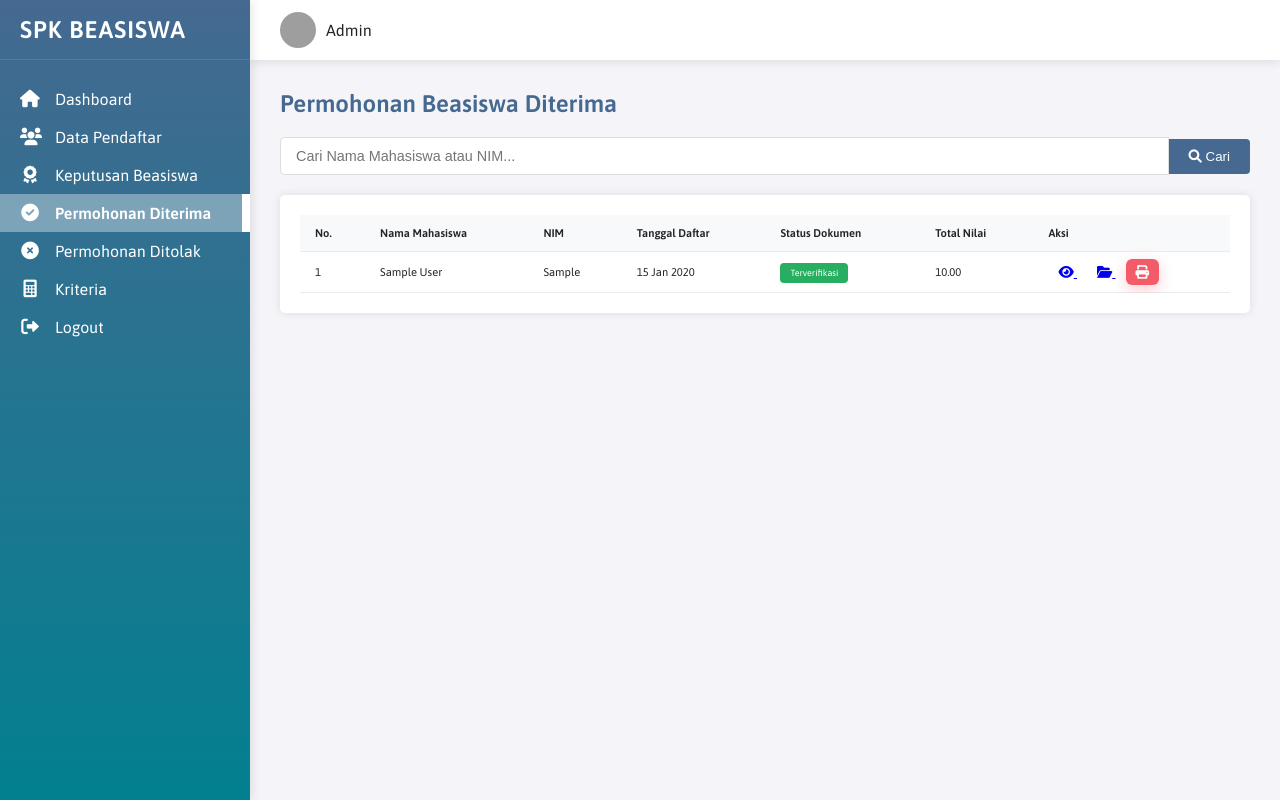
After one commit to almaids/spkwebsite, a PHP site: page /admin/permohonan_diterima.php in a window 1280 px wide. The commit adds this page. Run offline with PHP 8.4, Linux system fonts and the light colour scheme; the visitor is signed in with stand-in values (Sample User, id 1); tables that the repository leaves empty or names only in its code hold one stand-in row (values such as "Sample post"); grey boxes are pictures that could not be loaded.

Commit message:
add permohonan di terima & ditolak

```diff
--- a/admin/dashboard.php
+++ b/admin/dashboard.php
@@ -56,13 +56,13 @@
                 </a>
             </li>
             <li class="sidebar-menu-item">
-                <a href="permohonan-diterima.php">
+                <a href="permohonan_diterima.php">
                     <i class="fas fa-check-circle"></i>
                     <span>Permohonan Diterima</span>
                 </a>
             </li>
             <li class="sidebar-menu-item">
-                <a href="permohonan-ditolak.php">
+                <a href="permohonan_ditolak.php">
                     <i class="fas fa-times-circle"></i>
                     <span>Permohonan Ditolak</span>
                 </a>
--- a/admin/detail_pendaftar.php
+++ b/admin/detail_pendaftar.php
@@ -212,13 +212,13 @@ $conn->close();
                 </a>
             </li>
             <li class="sidebar-menu-item">
-                <a href="permohonan-diterima.php">
+                <a href="permohonan_diterima.php">
                     <i class="fas fa-check-circle"></i>
                     <span>Permohonan Diterima</span>
                 </a>
             </li>
             <li class="sidebar-menu-item">
-                <a href="permohonan-ditolak.php">
+                <a href="permohonan_ditolak.php">
                     <i class="fas fa-times-circle"></i>
                     <span>Permohonan Ditolak</span>
                 </a>
--- a/admin/dokumen.php
+++ b/admin/dokumen.php
@@ -399,13 +399,13 @@ $conn->close();
                 </a>
             </li>
             <li class="sidebar-menu-item">
-                <a href="#">
+                <a href="permohonan_diterima.php">
                     <i class="fas fa-award"></i>
                     <span>Permohonan Diterima</span>
                 </a>
             </li>
             <li class="sidebar-menu-item">
-                <a href="#">
+                <a href="permohonan_ditolak.php">
                     <i class="fas fa-chart-bar"></i>
                     <span>Permohonan Ditolak</span>
                 </a>
--- a/admin/keputusan.php
+++ b/admin/keputusan.php
@@ -227,13 +227,13 @@ $conn->close();
                 </a>
             </li>
             <li class="sidebar-menu-item">
-                <a href="permohonan-diterima.php">
+                <a href="permohonan_diterima.php">
                     <i class="fas fa-check-circle"></i>
                     <span>Permohonan Diterima</span>
                 </a>
             </li>
             <li class="sidebar-menu-item">
-                <a href="permohonan-ditolak.php">
+                <a href="permohonan_ditolak.php">
                     <i class="fas fa-times-circle"></i>
                     <span>Permohonan Ditolak</span>
                 </a>
--- /dev/null
+++ b/admin/permohonan_diterima.php
@@ -0,0 +1,288 @@
+<?php
+// Start session if not already started
+session_start();
+
+// Check if user is logged in, otherwise redirect to login page
+if (!isset($_SESSION['user_id'])) {
+    header("Location: login.php");
+    exit;
+}
+
+// Include database connection from config file
+require_once '../config.php';
+
+// Initialize search query
+$search = "";
+if (isset($_GET['search']) && !empty($_GET['search'])) {
+    $search = $_GET['search'];
+}
+
+// Get all accepted beasiswa applications data
+$query = "SELECT ba.id_app, ba.tanggal_daftar, ba.status_dokumen, ba.status_keputusan, ba.total_nilai,
+                 u.nama,
+                 m.id_mahasiswa, m.nim
+          FROM beasiswa_applications ba
+          JOIN mahasiswa m ON ba.mahasiswa_id = m.id_mahasiswa
+          JOIN users u ON m.user_id = u.id_user
+          WHERE ba.status_keputusan = 'diterima'";
+
+// Add search condition if search is not empty
+if (!empty($search)) {
+    $search = $conn->real_escape_string($search);
+    $query .= " AND (u.nama LIKE '%$search%' OR m.nim LIKE '%$search%')";
+}
+
+$query .= " ORDER BY ba.id_app DESC";
+
+$result = $conn->query($query);
+$diterima_list = [];
+
+if ($result->num_rows > 0) {
+    while ($row = $result->fetch_assoc()) {
+        $diterima_list[] = $row;
+    }
+}
+
+$conn->close();
+?>
+
+<!DOCTYPE html>
+<html lang="id">
+<head>
+    <meta charset="UTF-8">
+    <meta name="viewport" content="width=device-width, initial-scale=1.0">
+    <title>Permohonan Beasiswa Diterima - SPK Beasiswa</title>
+    <link href="https://cdnjs.cloudflare.com/ajax/libs/font-awesome/6.0.0-beta3/css/all.min.css" rel="stylesheet">
+    <link rel="stylesheet" href="../css/dashboard.css">
+    <style>
+    .page-header {
+        background-color: #f8f9fa;
+        padding: 20px 0;
+        margin-bottom: 30px;
+        border-bottom: 1px solid #dee2e6;
+    }
+    .data-container {
+        background-color: #fff;
+        border-radius: 5px;
+        box-shadow: 0 0 10px rgba(0,0,0,0.1);
+        padding: 20px;
+        margin-bottom: 30px;
+        font-size: 1rem;
+    }
+    .table-responsive {
+        overflow-x: auto;
+    }
+    .table {
+        font-size: 0.700rem; /* Smaller font for the table */
+    }
+    .badge-status {
+        color: white;
+        padding: 5px 10px;
+        border-radius: 4px;
+        font-size: 0.8em;
+    }
+    .badge-diterima, .badge-terverifikasi {
+        background-color: #27ae60;
+    }
+    .badge-ditolak {
+        background-color: #e74c3c;
+    }
+    .badge-diproses, .badge-sedang-diverifikasi {
+        background-color: #f39c12;
+    }
+    .badge-belum-diproses, .badge-belum-lengkap {
+        background-color: #95a5a6;
+    }
+    </style>
+</head>
+<body>
+    <!-- Sidebar -->
+    <div class="sidebar">
+        <div class="sidebar-header">
+            <div class="sidebar-logo">SPK Beasiswa</div>
+        </div>
+        <ul class="sidebar-menu">
+            <li class="sidebar-menu-item">
+                <a href="dashboard.php">
+                    <i class="fas fa-home"></i>
+                    <span>Dashboard</span>
+                </a>
+            </li>
+            <li class="sidebar-menu-item">
+                <a href="mahasiswa.php">
+                    <i class="fas fa-users"></i>
+                    <span>Data Pendaftar</span>
+                </a>
+            </li>
+            <li class="sidebar-menu-item">
+                <a href="keputusan.php">
+                    <i class="fas fa-award"></i>
+                    <span>Keputusan Beasiswa</span>
+                </a>
+            </li>
+            <li class="sidebar-menu-item active">
+                <a href="permohonan_diterima.php">
+                    <i class="fas fa-check-circle"></i>
+                    <span>Permohonan Diterima</span>
+                </a>
+            </li>
+            <li class="sidebar-menu-item">
+                <a href="permohonan_ditolak.php">
+                    <i class="fas fa-times-circle"></i>
+                    <span>Permohonan Ditolak</span>
+                </a>
+            </li>
+            <li class="sidebar-menu-item">
+                <a href="kriteria.php">
+                    <i class="fas fa-calculator"></i>
+                    <span>Kriteria</span>
+                </a>
+            </li>
+            <li class="sidebar-menu-item">
+                <a href="../index.php">
+                    <i class="fas fa-sign-out-alt"></i>
+                    <span>Logout</span>
+                </a>
+            </li>
+        </ul>
+    </div>
+
+    <!-- Main Content -->
+    <div class="main">
+        <!-- Header -->
+        <div class="header">
+            <div class="menu-toggle">
+                <i class="fas fa-bars"></i>
+            </div>
+            <div class="user-menu">
+                <img src="logofom.png" alt="User Avatar">
+                <span>Admin</span>
+            </div>
+        </div>
+
+        <div class="content">
+            <div class="section-header">
+                <h1 class="section-title">Permohonan Beasiswa Diterima</h1>
+            </div>
+
+            <!-- Search Bar -->
+            <div class="search-container">
+                <form action="" method="GET" class="search-form">
+                    <div class="search-input-group">
+                        <input type="text" name="search" id="search" class="search-input"
+                            placeholder="Cari Nama Mahasiswa atau NIM..."
+                            value="<?php echo htmlspecialchars($search ?? ''); ?>">
+                        <button type="submit" class="search-button">
+                            <i class="fas fa-search"></i> Cari
+                        </button>
+                        <?php if (!empty($search)): ?>
+                        <a href="permohonan-diterima.php" class="clear-search-button">
+                            <i class="fas fa-times"></i> Reset
+                        </a>
+                        <?php endif; ?>
+                    </div>
+                </form>
+            </div>
+
+            <div class="data-container">
+                <?php if (empty($diterima_list)): ?>
+                    <div class="alert alert-info">
+                        Belum ada permohonan beasiswa yang diterima.
+                    </div>
+                <?php else: ?>
+                    <div class="table-responsive">
+                        <table class="table table-striped table-hover">
+                            <thead class="table-dark">
+                                <tr>
+                                    <th>No.</th>
+                                    <th>Nama Mahasiswa</th>
+                                    <th>NIM</th>
+                                    <th>Tanggal Daftar</th>
+                                    <th>Status Dokumen</th>
+                                    <th>Total Nilai</th>
+                                    <th>Aksi</th>
+                                </tr>
+                            </thead>
+                            <tbody>
+                                <?php $no = 1; foreach ($diterima_list as $diterima): ?>
+                                    <tr>
+                                        <td><?php echo $no++; ?></td>
+                                        <td><?php echo htmlspecialchars($diterima['nama']); ?></td>
+                                        <td><?php echo htmlspecialchars($diterima['nim']); ?></td>
+                                        <td><?php echo date('d M Y', strtotime($diterima['tanggal_daftar'])); ?></td>
+                                        <td>
+                                            <?php
+                                            $status_dokumen = $diterima['status_dokumen'];
+                                            $badge_class = '';
+
+                                            switch ($status_dokumen) {
+                                                case 'terverifikasi':
+                                                    $badge_class = 'badge-terverifikasi';
+                                                    break;
+                                                case 'ditolak':
+                                                    $badge_class = 'badge-ditolak';
+                                                    break;
+                                                case 'sedang diverifikasi':
+                                                    $badge_class = 'badge-sedang-diverifikasi';
+                                                    break;
+                                                case 'belum lengkap':
+                                                    $badge_class = 'badge-belum-lengkap';
+                                                    break;
+                                                default:
+                                                    $badge_class = 'badge-belum-lengkap';
+                                            }
+                                            ?>
+                                            <span class="badge-status <?php echo $badge_class; ?>">
+                                                <?php echo ucfirst($status_dokumen); ?>
+                                            </span>
+                                        </td>
+                                        <td>
+                                            <?php
+                                            if (!is_null($diterima['total_nilai'])) {
+                                                echo number_format($diterima['total_nilai'], 2);
+                                            } else {
+                                                echo '-';
+                                            }
+                                            ?>
+                                        </td>
+                                        <td>
+                                            <div class="btn-group" role="group">
+                                                <a href="detail_pendaftar.php?id=<?php echo $diterima['id_app']; ?>" class="btn btn-sm btn-info" title="Detail">
+                                                    <i class="fas fa-eye"></i>
+                                                </a>
+                                                <a href="dokumen.php?id=<?php echo $diterima['id_app']; ?>" class="btn btn-sm btn-secondary" title="Lihat Dokumen">
+                                                    <i class="fas fa-folder-open"></i>
+                                                </a>
+                                                <a href="cetak_surat.php?id=<?php echo $diterima['id_app']; ?>" class="btn btn-sm btn-primary" title="Cetak Surat">
+                                                    <i class="fas fa-print"></i>
+                                                </a>
+                                            </div>
+                                        </td>
+                                    </tr>
+                                <?php endforeach; ?>
+                            </tbody>
+                        </table>
+                    </div>
+                <?php endif; ?>
+            </div>
+        </div>
+    </div>
+
+    <script>
+        // Toggle sidebar
+        document.querySelector('.menu-toggle').addEventListener('click', function() {
+            document.querySelector('.sidebar').classList.toggle('active');
+        });
+
+        // Active menu item
+        document.querySelectorAll('.sidebar-menu-item').forEach(function(item) {
+            item.addEventListener('click', function() {
+                document.querySelectorAll('.sidebar-menu-item').forEach(function(i) {
+                    i.classList.remove('active');
+                });
+                this.classList.add('active');
+            });
+        });
+    </script>
+</body>
+</html>
```
Also changed, not shown: admin/mahasiswa.php (+3 -11 lines), admin/permohonan_ditolak.php (added, +291 -0 lines).
